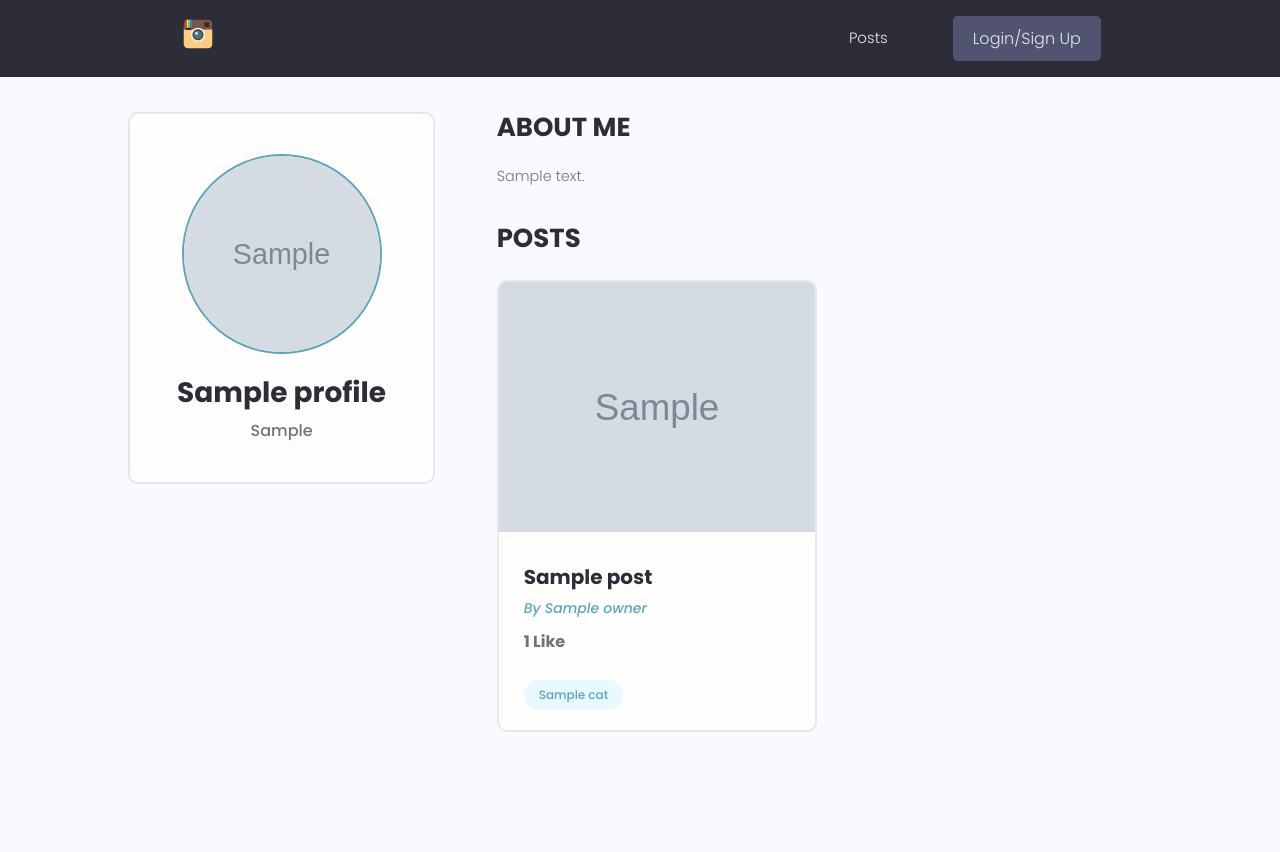
After one commit to Candykiller16/InstaClone, a Django app: template photojournal/templates/photojournal/user-profile.html in a window 1280 px wide. The commit adds this page. Run offline with Django 3.2, Linux system fonts and the light colour scheme; the template is opened without the code that fills it: most values are stand-ins (such as "Sample title", 1, 10 or a date in 2020); grey boxes marked "Sample" are stand-in pictures; some libraries are stand-ins or nearby versions.

Commit message:
account and profile

```diff
--- a/photojournal/models.py
+++ b/photojournal/models.py
@@ -10,6 +10,7 @@ class Profile(models.Model):
     email = models.EmailField(max_length=200, null=True, blank=True)
     username = models.CharField(max_length=200, null=True, blank=True)
     short_intro = models.CharField(max_length=200, null=True, blank=True)
+    bio = models.TextField(null=True, blank=True)
     profile_image = models.ImageField(null=True, blank=True, upload_to='profiles/', default='profiles/user-default.jpg')
     created = models.DateTimeField(auto_now_add=True)
     updated = models.DateTimeField(auto_now=True)
--- a/photojournal/templates/photojournal/single-post.html
+++ b/photojournal/templates/photojournal/single-post.html
@@ -19,7 +19,7 @@
                 </div>
                 <div class="column column--2of3">
                     <img class="singleProject__preview" src="{{ post.featured_image.url }}" alt="portfolio thumbnail"/>
-                    <a href="" class="singleProject__developer">{{ post.owner.name }}</a>
+                    <a href="{% url 'user-profile' post.owner.id %}" class="singleProject__developer">{{ post.owner.name }}</a>
                     <div>
                         <a class="btn btn--sub btn--lg  my-md" href="{% url 'update-post' post.slug %}">Update</a>
                         <a class="btn btn--sub btn--lg  my-md" href="{% url 'delete-post' post.slug %}">Delete</a>
@@ -34,13 +34,13 @@
                         {% for comment in post.comments_set.all %}
                             {% if comment.body %}
                                 <div class="comment">
-                                    <a href="">
+                                    <a href="{% url 'user-profile' comment.owner.id %}">
                                         <img class="avatar avatar--md"
                                              src="{{ comment.owner.profile_image.url }}"
                                              alt="user"/>
                                     </a>
                                     <div class="comment__details">
-                                        <a href=""
+                                        <a href="{% url 'user-profile' comment.owner.id %}"
                                            class="comment__author">{{ comment.owner.username }}</a>
                                         <p class="comment__info">{{ comment.body|linebreaksbr }}</p>
                                     </div>
--- /dev/null
+++ b/photojournal/templates/photojournal/user-profile.html
@@ -0,0 +1,55 @@
+{% extends "main.html"%}
+
+{% block content %}
+
+<main class="profile my-md">
+    <div class="container">
+      <div class="layout">
+        <div class="column column--1of3">
+          <div class="card text-center">
+            <div class="card__body dev">
+              <img class="avatar avatar--xl" src="{{profile.profile_image.url}}" />
+              <h2 class="dev__name">{{profile.name}}</h2>
+              <p class="dev__title">{{profile.short_intro}}</p>
+            </div>
+          </div>
+        </div>
+        <div class="column column--2of3">
+          <div class="devInfo">
+            <h3 class="devInfo__title">About Me</h3>
+            <p class="devInfo__about">{{ profile.bio }}</p>
+          </div>
+          <div class="devInfo">
+            <h3 class="devInfo__title">Posts</h3>
+            <div class="grid grid--two">
+                {% for post in profile.post_set.all %}
+                  <div class="column">
+                    <div class="card project">
+                      <a href="{% url 'single-post' post.slug %}" class="project">
+                        <img class="project__thumbnail" src="{{post.featured_image.url}}" alt="project thumbnail" />
+                        <div class="card__body">
+                          <h3 class="project__title">{{post.title}}</h3>
+                          <p><a class="project__author" href="{% url 'user-profile' post.owner.id %}">By {{post.owner.name}}</a></p>
+                            <p class="project--rating">
+                                <span style="font-weight: bold;">{{ post.likes.count}} Like{{post.likes.count|pluralize:"s"}}</span>
+                            </p>
+                          <div class="project__tags">
+                            {% for cat in post.category.all %}
+                              <span class="tag tag--pill tag--main">
+                                <small>{{cat}}</small>
+                              </span>
+                            {% endfor %}
+                          </div>
+                        </div>
+                      </a>
+                    </div>
+                  </div>
+                {% endfor %}
+            </div>
+          </div>
+        </div>
+      </div>
+    </div>
+  </main>
+
+{% endblock content %}
--- a/photojournal/urls.py
+++ b/photojournal/urls.py
@@ -6,6 +6,10 @@ urlpatterns = [
     path('logout/', views.logout_user, name="logout"),
     path('register/', views.register_user, name="register"),
 
+    # path('', views.profiles, name='profiles'),
+    path('profile/<int:pk>', views.user_profile, name='user-profile'),
+    path('account/', views.user_account, name='account'),
+    path('edit-account/', views.edit_account, name='edit-account'),
 
     path('', views.posts, name="posts"),
     path('create-post/', views.create_post, name="create-post"),
--- a/templates/navbar.html
+++ b/templates/navbar.html
@@ -12,13 +12,15 @@
                 <div class="toggle-menu__lines"></div>
             </label>
             <ul class="header__menu">
-                <li class="header__menuItem"><a href="{% url 'create-post' %}">Add Post</a></li>
+                <li class="header__menuItem"><a href="{% url 'posts' %}">Posts</a></li>
 
                 {% if request.user.is_authenticated %}
+                <li class="header__menuItem"><a href="{% url 'account' %}">My Account</a></li>
                 <li class="header__menuItem"><a href="{% url 'logout' %}" class="btn btn--sub">LogOut</a></li>
                 {% else %}
                 <li class="header__menuItem"><a href="{% url 'login' %}" class="btn btn--sub">Login/Sign Up</a></li>
                 {% endif %}
+
             </ul>
         </nav>
     </div>
```
Also changed, not shown: photojournal/forms.py (+14 -2 lines), photojournal/templates/photojournal/account.html (added, +51 -0 lines), photojournal/templates/photojournal/posts.html (+5 -2 lines), photojournal/templates/photojournal/profile_form.html (added, +28 -0 lines), photojournal/views.py (+44 -5 lines), photojournal/migrations/0005_profile_bio.py (added), static/images/379154869.jpg (added), static/images/396189.jpg (added), static/images/les-minimalizm-luna-vektornaia-grafika.jpg (added), static/images/profiles/227507202020383000.jpg (added), static/images/profiles/minimalizm-art-fon-personazh-stil-minimalism-art-backgroun-2.jpg (added), static/images/risovannye-minimalizm-samuraj-fon-katana-831035_eqVcHwW.jpg (added), 1 other file.
